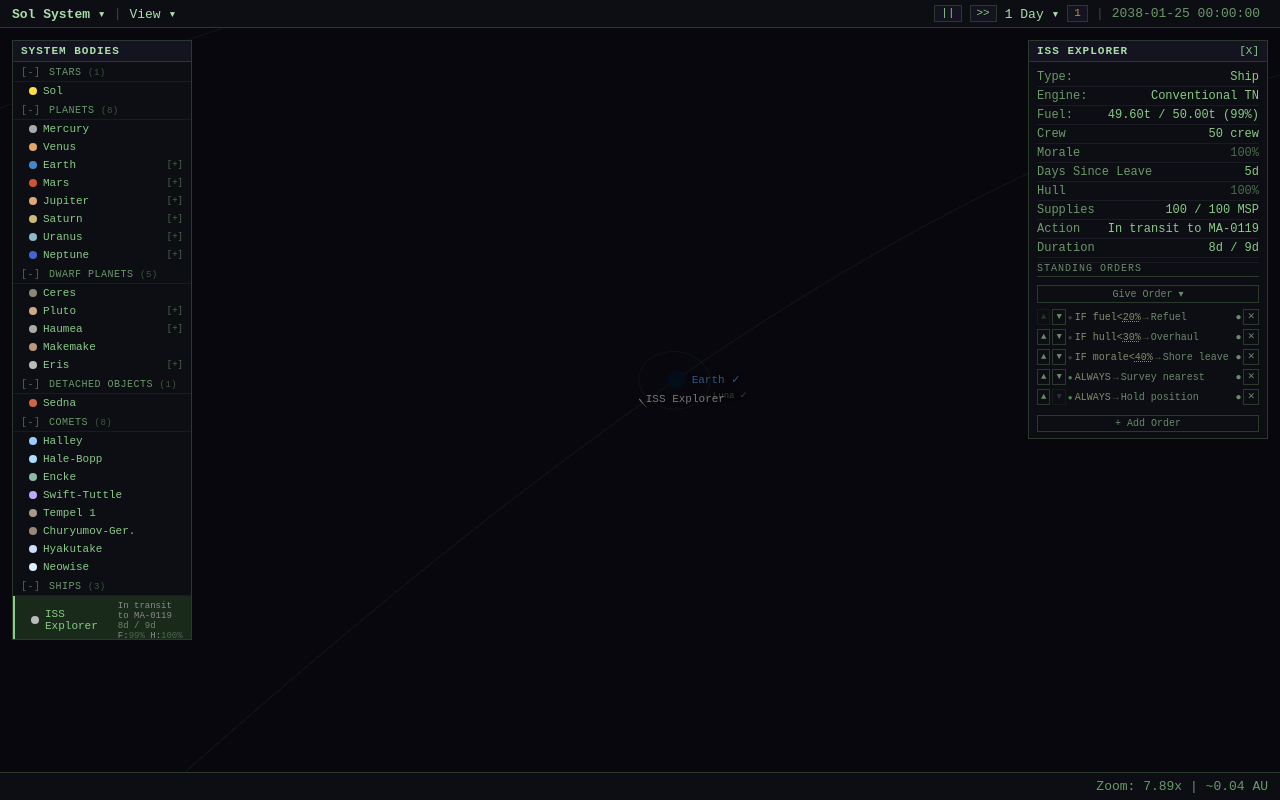
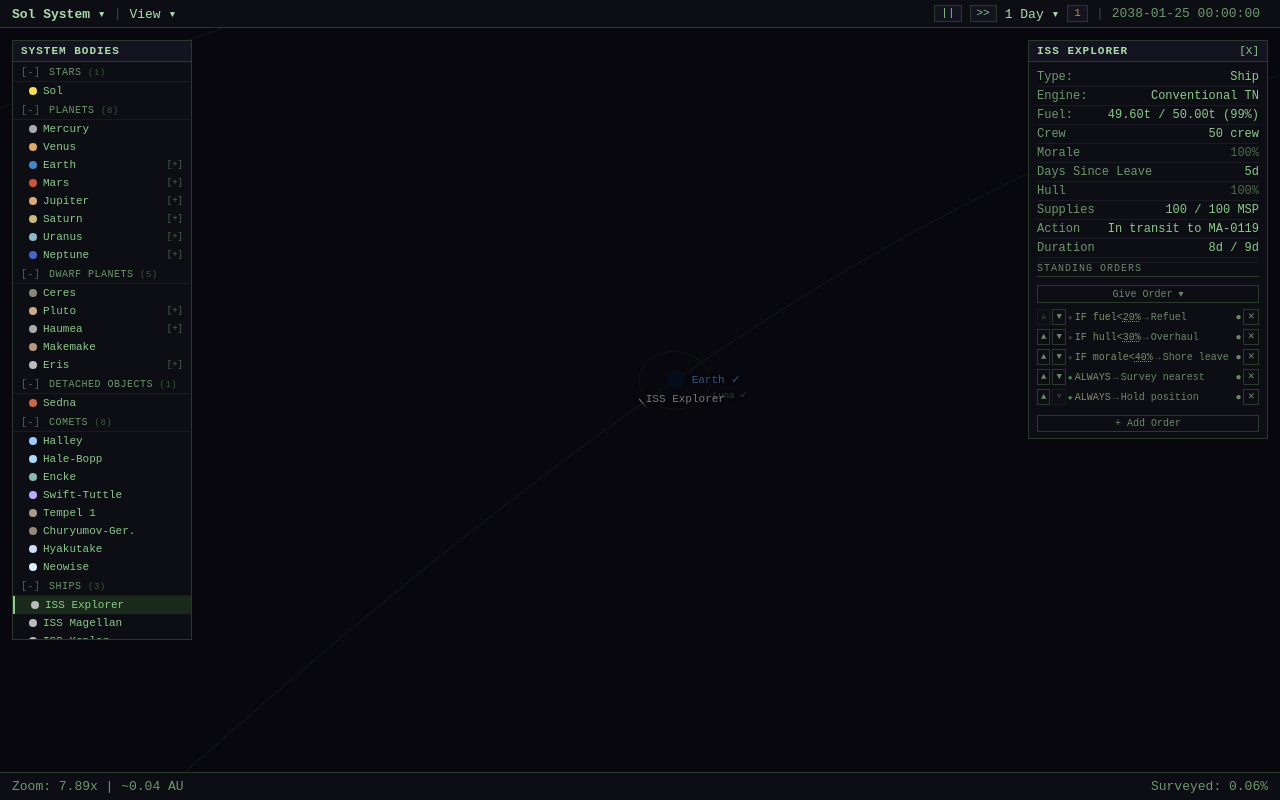
Before and after one commit to ilude/drift, a website built with Vite: page index.html in a window 1280 px wide. Built offline with nearby package versions, Linux system fonts and the light colour scheme; animation ran at ten frames a second.

Commit message:
feat: move zoom to left of status bar, add survey percentage on right
Show system survey completion percentage (two decimal precision) on
the right side of the footer status bar. Counts all surveyable bodies
and asteroids.

```diff
--- a/index.html
+++ b/index.html
@@ -94,13 +94,6 @@
             <div id="info-ship-fuel" class="info-row hidden">
                 <span class="info-label">Fuel:</span><span id="ship-fuel-value">-</span>
             </div>
-            <div id="info-transfer" class="info-row hidden">
-                <span class="info-label">Transfer:</span>
-                <span class="transfer-controls">
-                    <select id="transfer-target"></select>
-                    <button type="button" id="btn-transfer" class="ctrl-btn">Go</button>
-                </span>
-            </div>
             <div id="info-transfer-status" class="info-row hidden">
                 <span class="info-label"></span><span id="transfer-status-value"></span>
             </div>
@@ -153,8 +146,9 @@
     </div>
 
     <div id="status-bar">
+        <span id="zoom-display">Zoom: 1.00x</span>
         <span style="flex:1"></span>
-        <span id="zoom-display">Zoom: 1.00x</span>
+        <span id="survey-display">Surveyed: 0%</span>
     </div>
 
     <script type="module" src="src/main.ts"></script>
--- a/src/style.css
+++ b/src/style.css
@@ -332,7 +332,8 @@ body {
 }
 
 #zoom-display,
-#time-display {
+#time-display,
+#survey-display {
 	color: #6a9a6a;
 }
 
@@ -404,30 +405,9 @@ body {
 	display: none;
 }
 
-.transfer-controls {
-	display: flex;
-	gap: 4px;
-	align-items: center;
-}
-
 #transfer-status-value {
 	color: #cc6644;
 	font-size: 10px;
-}
-
-#transfer-target {
-	background: #141420;
-	border: 1px solid #2a3a2a;
-	color: #88cc88;
-	font-family: inherit;
-	font-size: 10px;
-	padding: 1px 4px;
-	max-width: 100px;
-}
-
-#transfer-target:focus {
-	border-color: #4a6a4a;
-	outline: none;
 }
 
 .info-label {
--- a/src/ui/ui.ts
+++ b/src/ui/ui.ts
@@ -12,7 +12,7 @@ import {
 import { camera, labelContainer, setAntialias, ZOOM_BASE } from "../rendering/scene";
 import type { BodyEntry, CategoryKey, CategoryVisibility, ShipEntry, SystemData } from "../types";
 import { isShipEntry, isSurveyable } from "../types";
-import { formatShipAction, formatShipDuration, recenterOnStar, selectBody } from "./selection";
+import { recenterOnStar, selectBody } from "./selection";
 
 // --- Body list panel ---
 
@@ -67,29 +67,9 @@ export function buildBodyList(): void {
 			const item = document.createElement("div");
 			item.className = "body-list-item";
 
-			if (isShipEntry(entry)) {
-				// Rich ship status card
-				const ship = entry as ShipEntry;
-				const actionText = formatShipAction(ship);
-				const durationText = formatShipDuration(ship);
-				const fuelPct =
-					ship.fuelCapacityKg > 0 ? Math.round((ship.fuelKg / ship.fuelCapacityKg) * 100) : 0;
-				const hullPct = Math.round(ship.maintenance.hullIntegrity);
-				const fuelColor = fuelPct > 70 ? "#4a6a4a" : fuelPct > 40 ? "#aaaa44" : "#aa4444";
-				const hullColor = hullPct > 70 ? "#4a6a4a" : hullPct > 40 ? "#aaaa44" : "#aa4444";
-				const durationSpan = durationText ? `  <span style="color:#6a8a6a">${durationText}</span>` : "";
-				item.innerHTML =
-					`<span class="body-color-dot" style="background:${ship.data.color}"></span>` +
-					`<span class="body-list-name">${ship.data.name}</span>` +
-					`<div data-ship-status="${ship.data.name}" style="font-size:9px;color:#8a8a8a;margin-top:2px;padding-left:14px">` +
-					`<div>${actionText}${durationSpan}</div>` +
-					`<div>F:<span style="color:${fuelColor}">${fuelPct}%</span>  H:<span style="color:${hullColor}">${hullPct}%</span></div>` +
-					`</div>`;
-			} else {
-				const toggleSpan = hasMoons ? `<span class="moon-toggle">[+]</span>` : "";
-				item.innerHTML = `<span class="body-color-dot" style="background:${entry.data.color}"></span>
+			const toggleSpan = !isShipEntry(entry) && hasMoons ? `<span class="moon-toggle">[+]</span>` : "";
+			item.innerHTML = `<span class="body-color-dot" style="background:${entry.data.color}"></span>
                 <span class="body-list-name">${entry.data.name}</span>${toggleSpan}`;
-			}
 
 			item.addEventListener("click", (e) => {
 				if ((e.target as HTMLElement).classList.contains("moon-toggle")) {
@@ -123,32 +103,6 @@ export function buildBodyList(): void {
 
 		bodyListEl.appendChild(section);
 	});
-}
-
-export function updateShipOutliner(): void {
-	for (const entry of state.bodyMeshes) {
-		if (!isShipEntry(entry)) continue;
-		const ship = entry as ShipEntry;
-		const statusEl = bodyListEl.querySelector<HTMLElement>(
-			`[data-ship-status="${CSS.escape(ship.data.name)}"]`,
-		);
-		if (!statusEl) continue;
-
-		const actionText = formatShipAction(ship);
-		const durationText = formatShipDuration(ship);
-		const fuelPct =
-			ship.fuelCapacityKg > 0 ? Math.round((ship.fuelKg / ship.fuelCapacityKg) * 100) : 0;
-		const hullPct = Math.round(ship.maintenance.hullIntegrity);
-		const fuelColor = fuelPct > 70 ? "#4a6a4a" : fuelPct > 40 ? "#aaaa44" : "#aa4444";
-		const hullColor = hullPct > 70 ? "#4a6a4a" : hullPct > 40 ? "#aaaa44" : "#aa4444";
-		const durationSpan = durationText ? `  <span style="color:#6a8a6a">${durationText}</span>` : "";
-		const newHtml =
-			`<div>${actionText}${durationSpan}</div>` +
-			`<div>F:<span style="color:${fuelColor}">${fuelPct}%</span>  H:<span style="color:${hullColor}">${hullPct}%</span></div>`;
-		if (statusEl.innerHTML !== newHtml) {
-			statusEl.innerHTML = newHtml;
-		}
-	}
 }
 
 // --- System switcher ---
@@ -465,8 +419,10 @@ export function updateLabels(camDist: number): void {
 
 const timeEl = document.getElementById("time-display") as HTMLElement;
 const zoomEl = document.getElementById("zoom-display") as HTMLElement;
+const surveyEl = document.getElementById("survey-display") as HTMLElement;
 let lastTimeText = "";
 let lastZoomText = "";
+let lastSurveyText = "";
 let lastHudSimTime = -1;
 let lastHudTimeSpeed = -1;
 
@@ -488,6 +444,28 @@ export function updateHUD(camDist: number): void {
 		lastZoomText = zoomText;
 	}
 
+	// Survey percentage — count surveyable bodies + asteroids
+	let total = 0;
+	let surveyed = 0;
+	for (const entry of state.bodyMeshes) {
+		if (isSurveyable(entry)) {
+			total++;
+			if (entry.survey.surveyLevel > 0) surveyed++;
+		}
+	}
+	for (const belt of state.asteroidBelts) {
+		for (const ast of belt.asteroids) {
+			total++;
+			if (ast.survey.surveyLevel > 0) surveyed++;
+		}
+	}
+	const pct = total > 0 ? ((surveyed / total) * 100).toFixed(2) : "0.00";
+	const surveyText = `Surveyed: ${pct}%`;
+	if (surveyText !== lastSurveyText) {
+		surveyEl.textContent = surveyText;
+		lastSurveyText = surveyText;
+	}
+
 	const badge = document.getElementById("notif-badge");
 	if (badge) {
 		const count = getUnreadCount();
@@ -498,8 +476,6 @@ export function updateHUD(camDist: number): void {
 			badge.style.display = "none";
 		}
 	}
-
-	updateShipOutliner();
 }
 
 // --- Perf timing overlay ---
```
